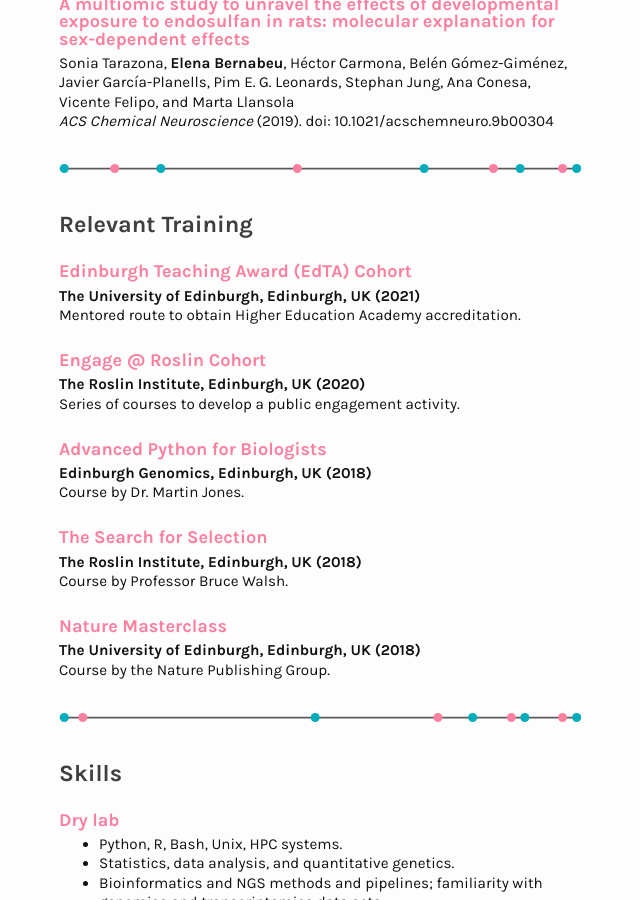
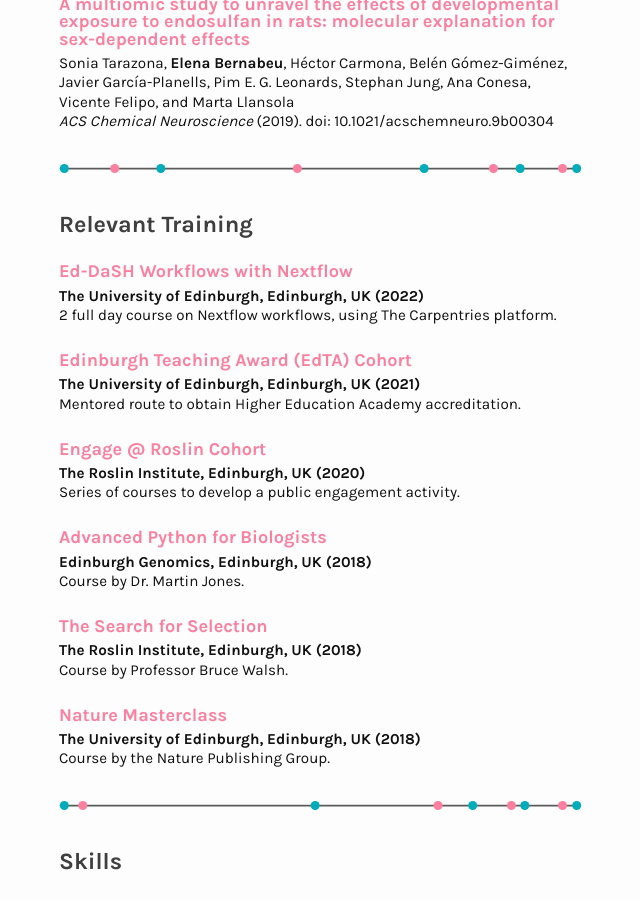
Before and after one commit to elenabernabeu/elenabernabeu.github.io, a Jekyll site: the page built from cv.markdown, in a window 1280 px wide and 900 px high, scrolled down 4175 px. Shown: the whole window, without its empty margins (468-1108 px from the left). Built offline with Jekyll 4.4.1, drawn with Linux system fonts in a browser that asks for light colours.

Commit message:
27032022 - Updated CV

```diff
--- a/cv.markdown
+++ b/cv.markdown
@@ -178,6 +178,10 @@ Sonia Tarazona, **Elena Bernabeu**, Héctor Carmona, Belén Gómez-Giménez, Jav
 <img src="/assets/img/divider_1.svg" alt="divider_1">
 
 ### Relevant Training
+#### **Ed-DaSH Workflows with Nextflow**
+**The University of Edinburgh, Edinburgh, UK (2022)**
+2 full day course on Nextflow workflows, using The Carpentries platform.
+
 #### **Edinburgh Teaching Award (EdTA) Cohort**
 **The University of Edinburgh, Edinburgh, UK (2021)**
 Mentored route to obtain Higher Education Academy accreditation.
```
Also changed, not shown: 1 other file.
